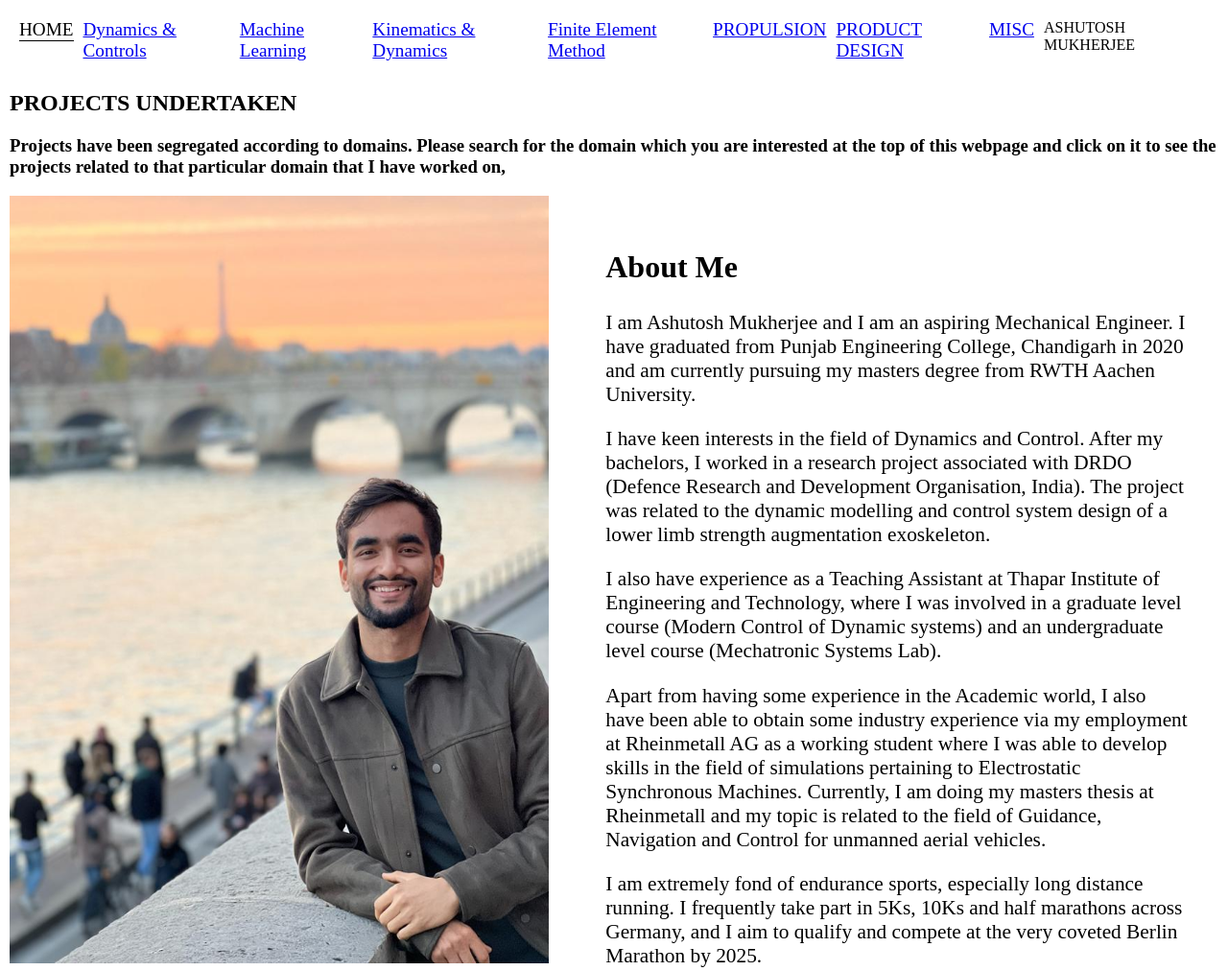
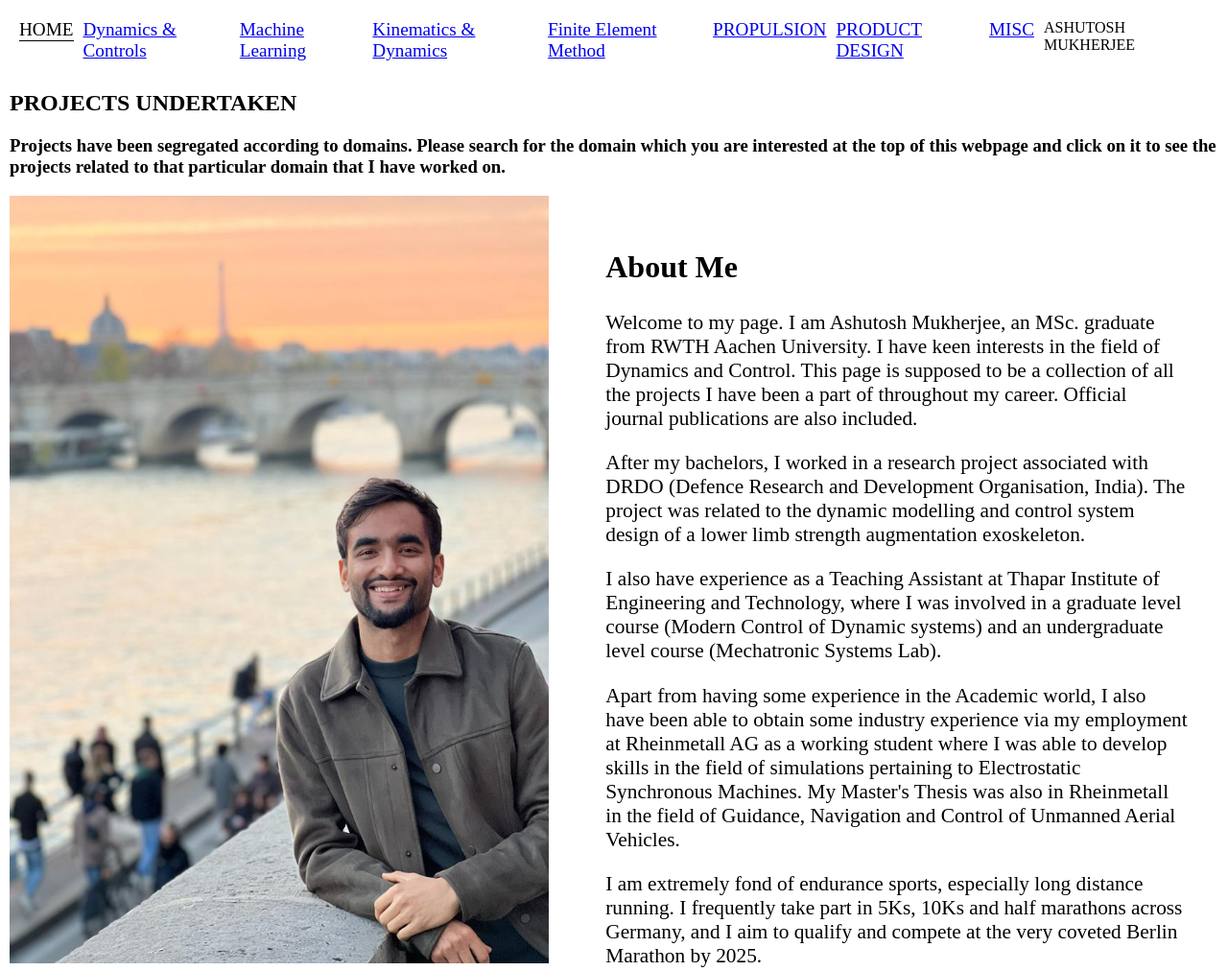
Before and after one commit to average-engineer/Projects-Website-Ashutosh-Mukherjee, a plain HTML site: page index.html in a window 1280 px wide. Shown: the top 1012 px of the page at 96% size. Drawn offline with Linux system fonts and the light colour scheme.

Commit message:
updated bio a little

```diff
--- a/index.html
+++ b/index.html
@@ -49,7 +49,7 @@
                 </div>
                 <div class="disclaimer">
                     <h3>Projects have been segregated according to domains. Please search for the domain which you are interested at the top of this webpage and click on it to see the projects related
-                        to that particular domain that I have worked on,
+                        to that particular domain that I have worked on.
                     </h3>
             </div>
             <div class="content">
@@ -59,13 +59,15 @@
                     </div>
                     <div class="profilecontent">
                         <h2>About Me</h2>
-                        <p>I am Ashutosh Mukherjee and I am an aspiring Mechanical Engineer. I have graduated from Punjab Engineering College, Chandigarh in 2020 and am currently pursuing my masters degree from RWTH Aachen University.</p>
-                            <p>I have keen interests in the field of Dynamics and Control.
+                        <p>Welcome to my page. I am Ashutosh Mukherjee, an MSc. graduate from RWTH Aachen University. I have keen interests in the field of Dynamics and Control. This page is supposed
+                            to be a collection of all the projects I have been a part of throughout my career. Official journal publications are also included.
+                        </p>
+                            <p>
                             After my bachelors, I worked in a research project associated with DRDO (Defence Research and Development Organisation, India). The project was related to the dynamic modelling and control system design of a lower limb strength augmentation exoskeleton.</p>
                             <p>I also have experience as a Teaching Assistant at Thapar Institute of Engineering and Technology, where I was involved in a graduate level course (Modern Control of Dynamic systems) and an undergraduate level course (Mechatronic Systems Lab).</p>
 
                             <p>Apart from having some experience in the Academic world, I also have been able to obtain some industry experience via my employment at Rheinmetall AG as a working student where I was able to develop skills in the field of simulations pertaining
-                                to Electrostatic Synchronous Machines. Currently, I am doing my masters thesis at Rheinmetall and my topic is related to the field of Guidance, Navigation and Control for unmanned aerial vehicles.
+                                to Electrostatic Synchronous Machines. My Master's Thesis was also in Rheinmetall in the field of Guidance, Navigation and Control of Unmanned Aerial Vehicles.
                             </p>
 
                             <p>I am extremely fond of endurance sports, especially long distance running. I frequently take part in 5Ks, 10Ks and half marathons across Germany, and I aim to qualify and compete at the
```
